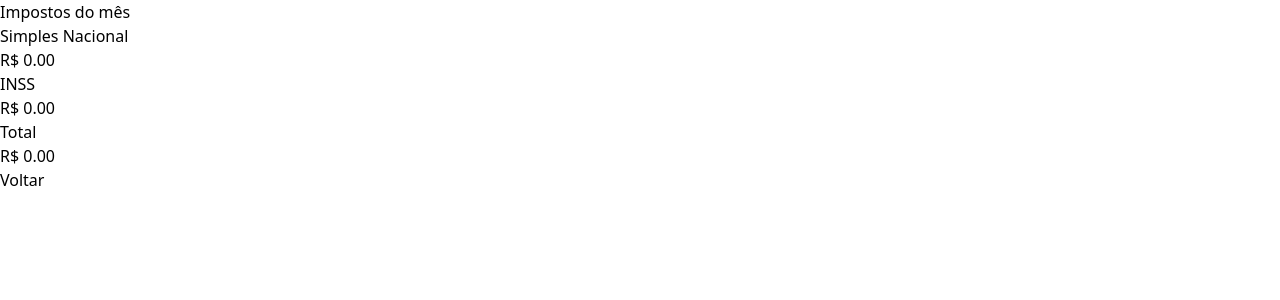
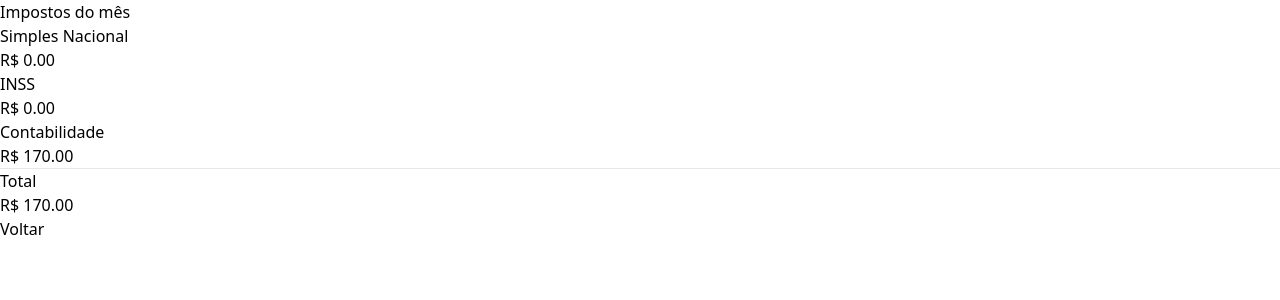
Before and after one commit to souzaluiz/impostos-do-mes, a Next.js app: page /calcular in a window 1280 px wide. Shown: the top 300 px of the page. Built offline with nearby package versions, Linux system fonts and the light colour scheme; what @material-tailwind/react would draw is missing.

Commit message:
feat: add accounting value

```diff
--- a/src/pages/calcular.tsx
+++ b/src/pages/calcular.tsx
@@ -6,6 +6,7 @@ import { useAmountStore } from '../state/amount.state';
 const FATOR_R = 0.06;
 const PRO_LABORE = 0.28;
 const INSS = 0.11;
+const CONTABILIDADE = 170;
 
 export default function Calculate() {
   const router = useRouter();
@@ -28,11 +29,16 @@ export default function Calculate() {
     return (Number(proLabore) * INSS).toFixed(2);
   }
 
+  function getContabilidade() {
+    return CONTABILIDADE.toFixed(2);
+  }
+
   function getTotal() {
     const simpleNational = getSimpleNational();
     const inss = getInss();
+    const contabilidade = getContabilidade();
 
-    return (Number(simpleNational) + Number(inss)).toFixed(2);
+    return (Number(simpleNational) + Number(inss) + Number(contabilidade)).toFixed(2);
   }
 
   return (
@@ -63,6 +69,15 @@ export default function Calculate() {
 
           <div className="flex flex-row justify-between">
             <Typography variant="h6" className="mb-2 text-left">
+              Contabilidade
+            </Typography>
+            <Typography>R$ {getContabilidade()}</Typography>
+          </div>
+
+          <hr className="my-4" />
+
+          <div className="flex flex-row justify-between">
+            <Typography variant="h6" className="mb-2 text-left">
               Total
             </Typography>
             <Typography>R$ {getTotal()}</Typography>
```
